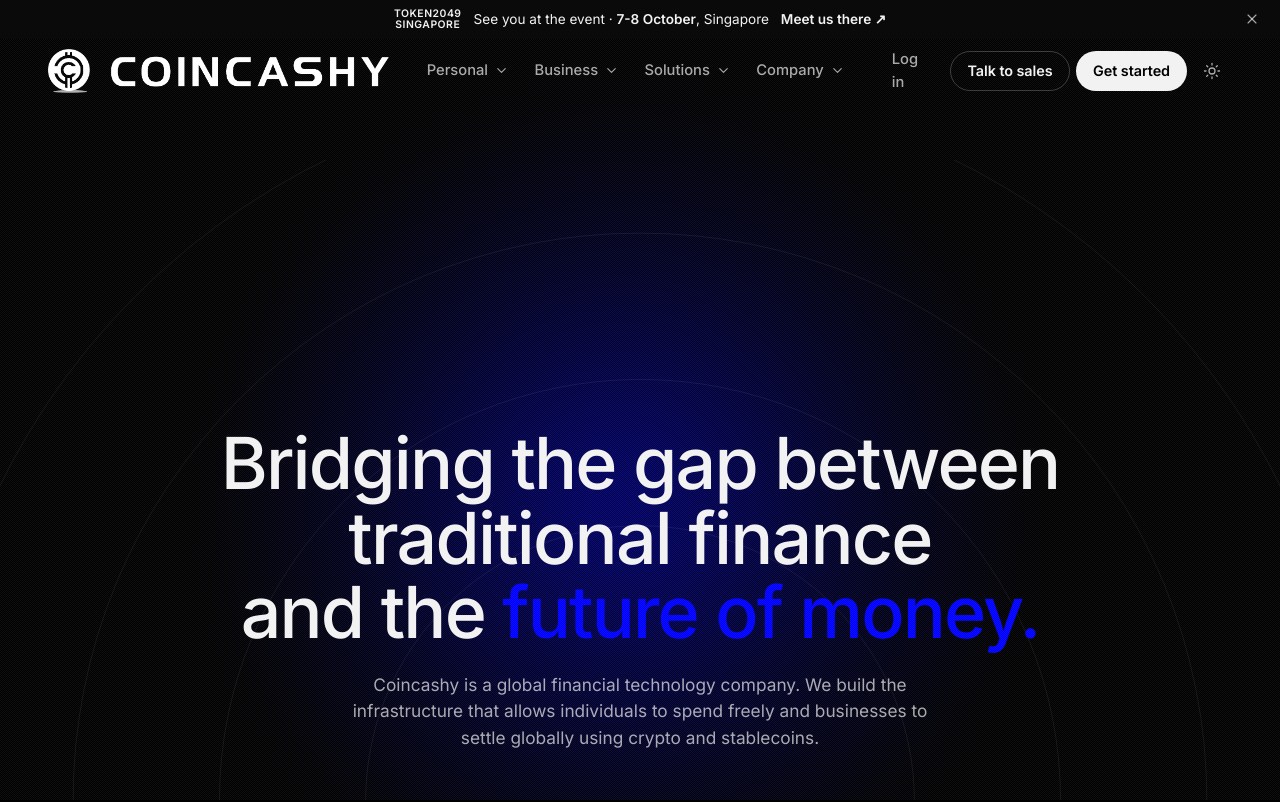
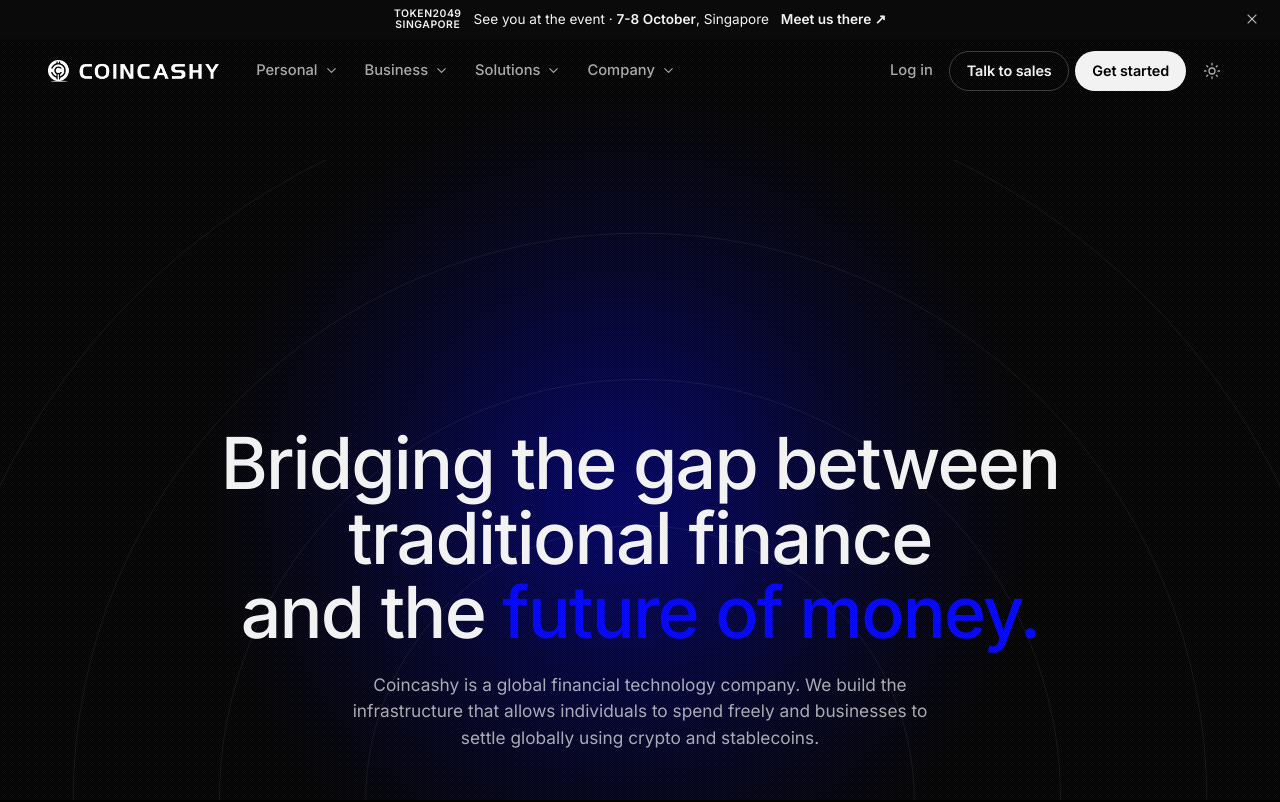
Before and after one commit to BlackFoxMetaverse/Coincashy_, a Next.js app: page /about in a window 1280 px wide. Shown: the top 802 px of the page. Built offline with nearby package versions, Linux system fonts and the light colour scheme.

Commit message:
Fix oversized nav logo

```diff
--- a/src/app/globals.css
+++ b/src/app/globals.css
@@ -239,7 +239,7 @@ main.page{display:block}
 .nav.is-scrolled:not(.menu-open){background:var(--glass);border-bottom-color:var(--line);-webkit-backdrop-filter:blur(18px) saturate(150%);backdrop-filter:blur(18px) saturate(150%)}
 .nav.menu-open{background:var(--ground)}
 .brand{display:inline-flex;align-items:center;gap:10px;flex:none}
-.brand-logo{height:44px;width:auto}
+.brand-logo{height:22px;width:auto}
 .logo-on-paper{display:none}
 :root[data-theme="light"] .logo-on-dark{display:none}
 :root[data-theme="light"] .logo-on-paper{display:block}
@@ -302,7 +302,7 @@ main.page{display:block}
 #nav-cta .l-short{display:none}
 @media (max-width:600px){.nav .theme-btn{display:none}}
 @media (max-width:480px){#nav-cta .l-long{display:none}#nav-cta .l-short{display:inline}}
-@media (max-width:380px){.brand-logo{height:32px}.nav-bar{gap:10px}#nav-cta{display:none}}
+@media (max-width:380px){.brand-logo{height:19px}.nav-bar{gap:10px}#nav-cta{display:none}}
 
 /* ============ Hero (home): simple statement ============ */
 .hero{position:relative;min-height:min(100svh,860px);padding-top:calc(env(safe-area-inset-top,0px) + clamp(120px,14vw,170px));padding-bottom:clamp(28px,4vw,48px);display:flex;flex-direction:column;overflow:clip;isolation:isolate}
@@ -961,7 +961,7 @@ textarea.input{height:auto;min-height:110px;padding:14px 16px;resize:vertical;li
 .footer{background:var(--ground);color:var(--fg);border-top:1px solid var(--line);padding-block:clamp(56px,7vw,88px) 32px}
 .f-top{display:grid;grid-template-columns:minmax(0,1.15fr) minmax(0,3.2fr);gap:40px clamp(32px,5vw,80px)}
 .f-brand{display:grid;gap:18px;align-content:start;justify-items:start}
-.f-brand .brand-logo{height:44px}
+.f-brand .brand-logo{height:22px}
 .f-desc{color:var(--fg-dim);font-size:.95rem;line-height:1.55;max-width:30em}
 .f-social{display:flex;gap:8px}
 .f-social a{width:38px;height:38px;border-radius:10px;border:1px solid var(--line);display:grid;place-items:center;color:var(--fg-dim);transition:color .2s,border-color .2s}
```
